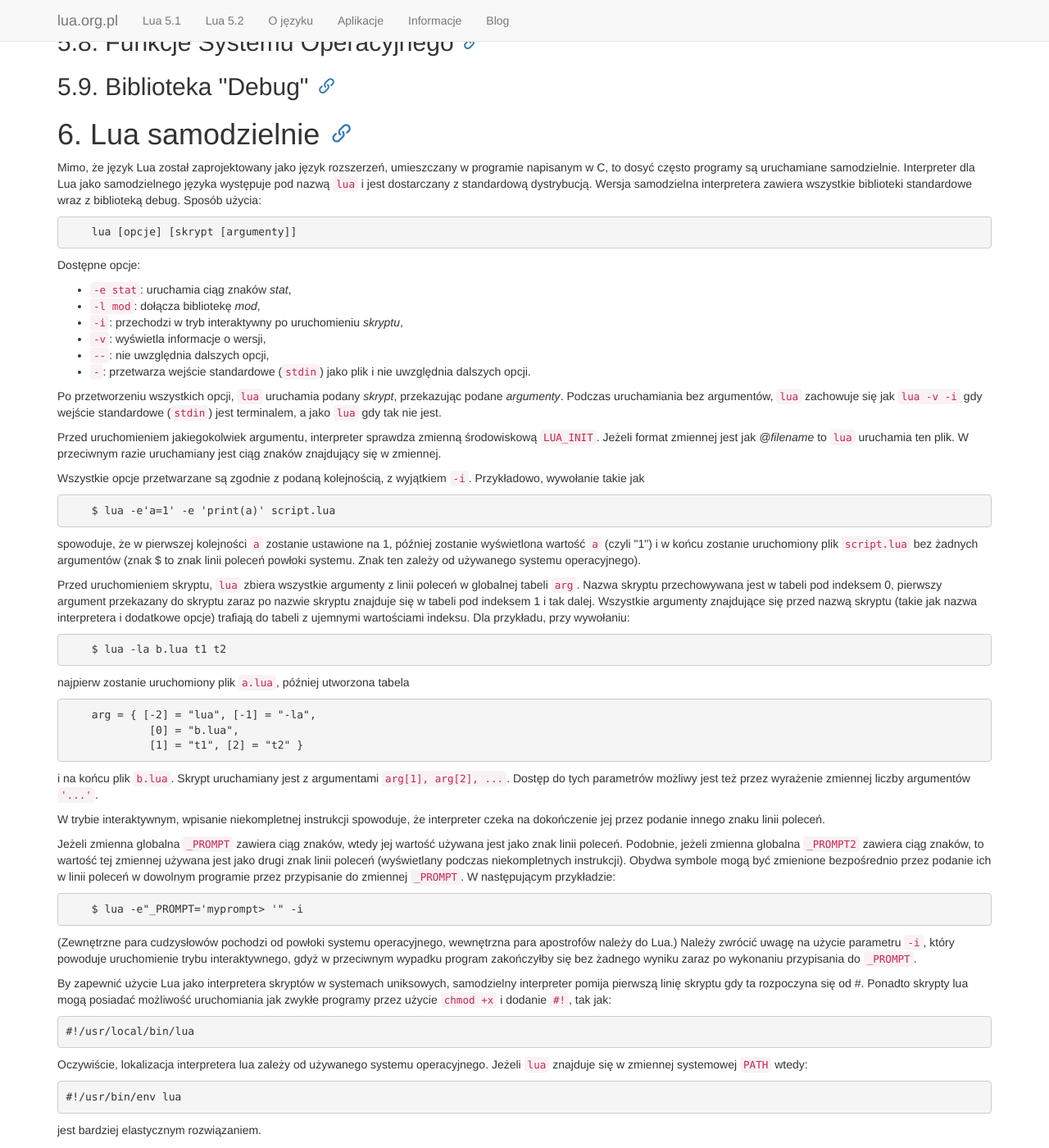
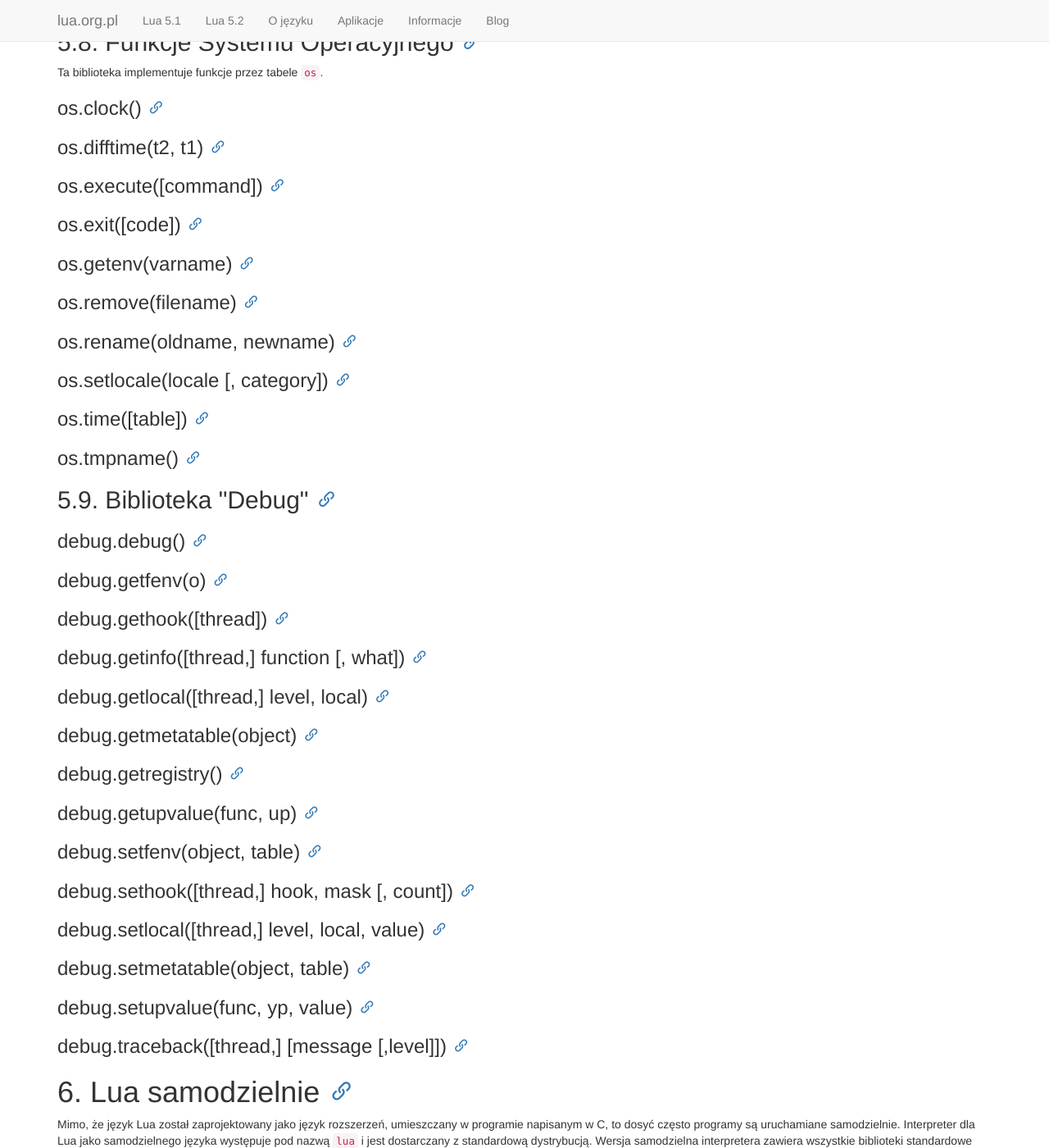
Before and after one commit to BRychlik/lua.org.pl, a Jekyll site: the page built from 5.1/manual.html, in a window 1280 px wide and 1400 px high, scrolled down 29500 px. Shown: the whole window at 82% size. Built offline with Jekyll 4.4.1, drawn with Linux system fonts in a browser that asks for light colours; comment, search, counter and statistics services are not loaded.

Commit message:
Funkcje debug i os - nagłówki

```diff
--- a/5.1/manual.html
+++ b/5.1/manual.html
@@ -1625,15 +1625,69 @@ Zwraca wartość funkcji tangens z x (w radianach).
 </p>
 
 <h3 id ="pdf-math.tanh">math.tanh (x)</h3>
+
 <p>
 Zwraca wartość funkcji hiperbolicznej tangens z x.
 </p>
 
 <h2 id="5.7">5.7. Funkcje Wejścia i Wyjścia</h2>
 
+<p></p>
+
+
 <h2 id="5.8">5.8. Funkcje Systemu Operacyjnego</h2>
 
+<p>Ta biblioteka implementuje funkcje przez tabele <code>os</code>.</p>
+
+<h3 id="pdf-os.clock">os.clock()</h3>
+
+<h3 id="pdf-os.difftime">os.difftime(t2, t1)</h3>
+
+<h3 id="pdf-os.execute">os.execute([command])</h3>
+
+<h3 id="pdf-os.exit">os.exit([code])</h3>
+
+<h3 id="pdf-os.getenv">os.getenv(varname)</h3>
+
+<h3 id="pdf-os.remove">os.remove(filename)</h3>
+
+<h3 id="pdf-os.rename">os.rename(oldname, newname)</h3>
+
+<h3 id="pdf-os.setlocale">os.setlocale(locale [, category])</h3>
+
+<h3 id="pdf-os.time">os.time([table])</h3>
+
+<h3 id="pdf-os.tmpname">os.tmpname()</h3>
+
 <h2 id="5.9">5.9. Biblioteka "Debug"</h2>
+
+<h3 id="pdf-debug.debug">debug.debug()</h3>
+
+<h3 id="pdf-debug.getfenv">debug.getfenv(o)</h3>
+
+<h3 id="pdf-debug.gethook">debug.gethook([thread])</h3>
+
+<h3 id="pdf-debug.getinfo">debug.getinfo([thread,] function [, what])</h3>
+
+<h3 id="pdf-debug.getlocal">debug.getlocal([thread,] level, local)</h3>
+
+<h3 id="pdf-debug.getmetatable">debug.getmetatable(object)</h3>
+
+<h3 id="pdf-debug.getregistry">debug.getregistry()</h3>
+
+<h3 id="pdf-debug.getupvalue">debug.getupvalue(func, up)</h3>
+
+<h3 id="pdf-debug.setfenv">debug.setfenv(object, table)</h3>
+
+<h3 id="pdf-debug.sethook">debug.sethook([thread,] hook, mask [, count])</h3>
+
+<h3 id="pdf-debug.setlocal">debug.setlocal([thread,] level, local, value)</h3>
+
+<h3 id="pdf-debug.setmetatable">debug.setmetatable(object, table)</h3>
+
+<h3 id="pdf-debug.setupvalue">debug.setupvalue(func, yp, value)</h3>
+
+<h3 id="pdf-debug.traceback">debug.traceback([thread,] [message [,level]])</h3>
 
 <h1 id="6">6. Lua samodzielnie</h1>
 <p>
```
